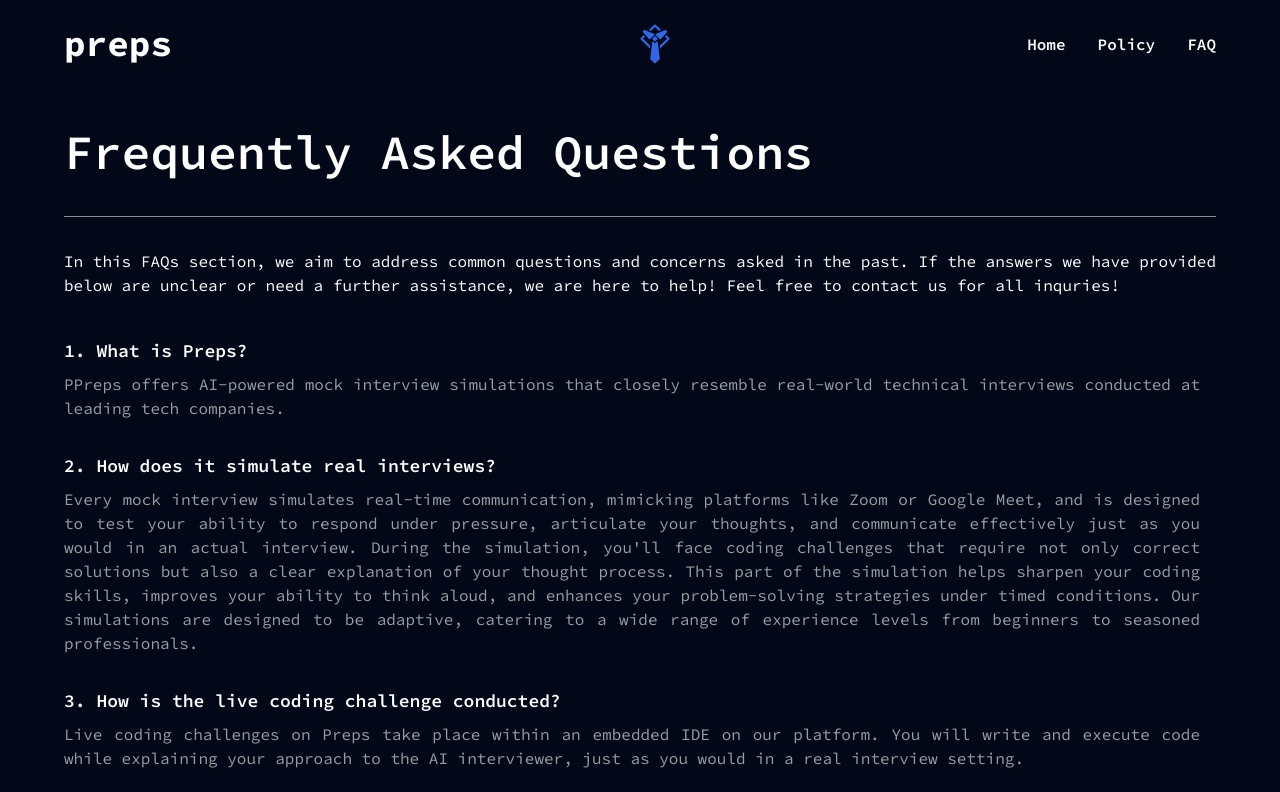
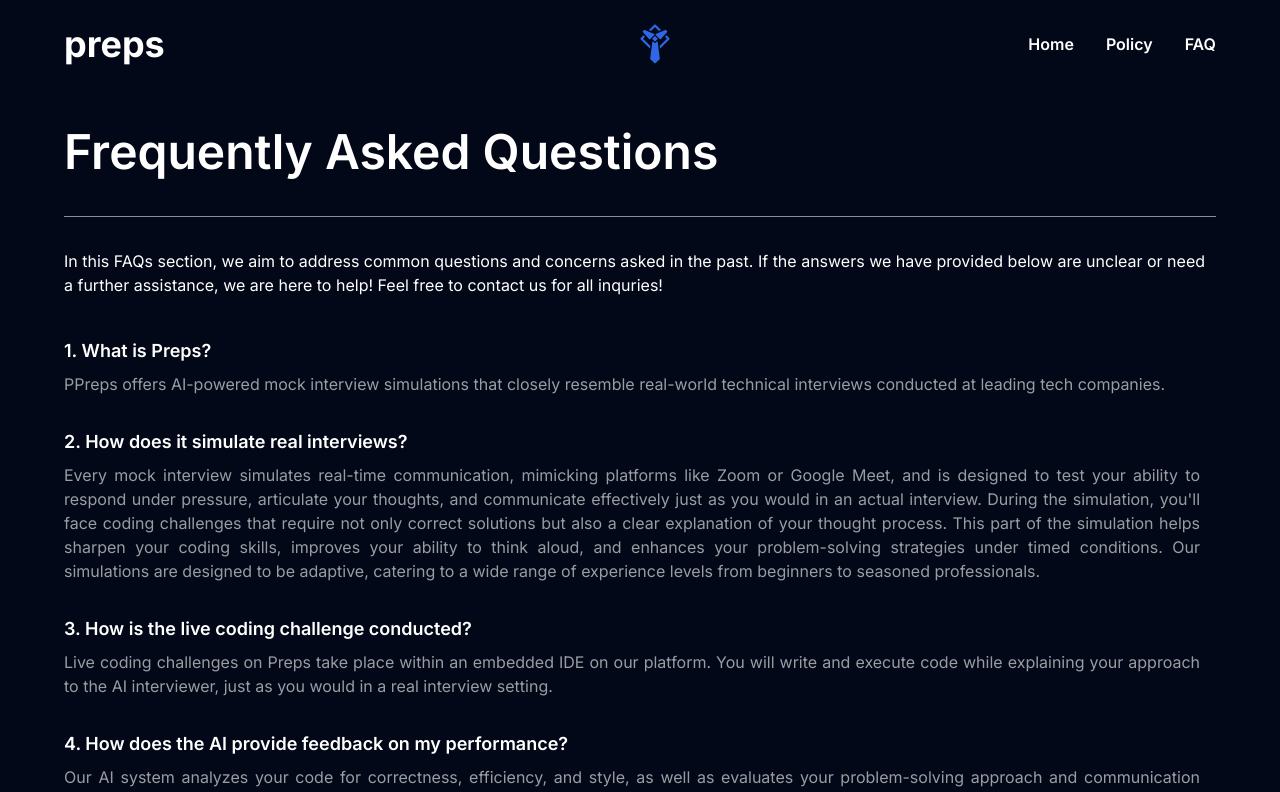
Before and after one commit to heojay0309/mockview_landing, a Next.js app: page /faq in a window 1280 px wide. Shown: the top 792 px of the page. Built offline with nearby package versions, Linux system fonts and the light colour scheme.

Commit message:
revert font

```diff
--- a/src/app/layout.tsx
+++ b/src/app/layout.tsx
@@ -1,13 +1,13 @@
 import type { Metadata } from 'next';
 import './globals.css';
 import { Analytics } from '@vercel/analytics/react';
-
+import { Inter } from 'next/font/google';
 import Navbar from '@/components/nav/Navbar';
 import Footer from '@/components/nav/Footer';
 import { Toaster } from '@/components/ui/toaster';
 import { Source_Code_Pro } from 'next/font/google';
 
-const source = Source_Code_Pro({ subsets: ['latin'] });
+const inter = Inter({ subsets: ['latin'] });
 
 export const metadata: Metadata = {
   title: 'preps',
@@ -21,7 +21,7 @@ export default function RootLayout({
 }) {
   return (
     <html lang="en">
-      <body className={`${source.className} bg-pageBackground-dark`}>
+      <body className={`${inter.className} bg-pageBackground-dark`}>
         <div className="relative z-10 justify-between flex flex-col text-white max-w-[1440px] mx-auto">
           <Navbar />
           <div className="flex-1">{children}</div>
--- a/src/components/Sixth.tsx
+++ b/src/components/Sixth.tsx
@@ -3,6 +3,9 @@ import React, { useRef, useState, useEffect } from 'react';
 import { useFormState, useFormStatus } from 'react-dom';
 
 import { handleContactForm } from './action';
+import { Source_Code_Pro } from 'next/font/google';
+
+const source = Source_Code_Pro({ subsets: ['latin'] });
 
 interface IRowCounts {
   [key: number]: number;
@@ -229,7 +232,9 @@ const Sixth = () => {
   }
 
   return (
-    <div className="w-full max-w-[800px] h-full min-h-[436px] justify-center max-h-none gap-[32px] flex flex-col  py-[64px]">
+    <div
+      className={`${source.className} w-full max-w-[800px] h-full min-h-[436px] justify-center max-h-none gap-[32px] flex flex-col  py-[64px]`}
+    >
       <h1 className="font-[600] text-[48px] leading-[64px] tracking-[4%]">
         Contact Us
       </h1>
```
